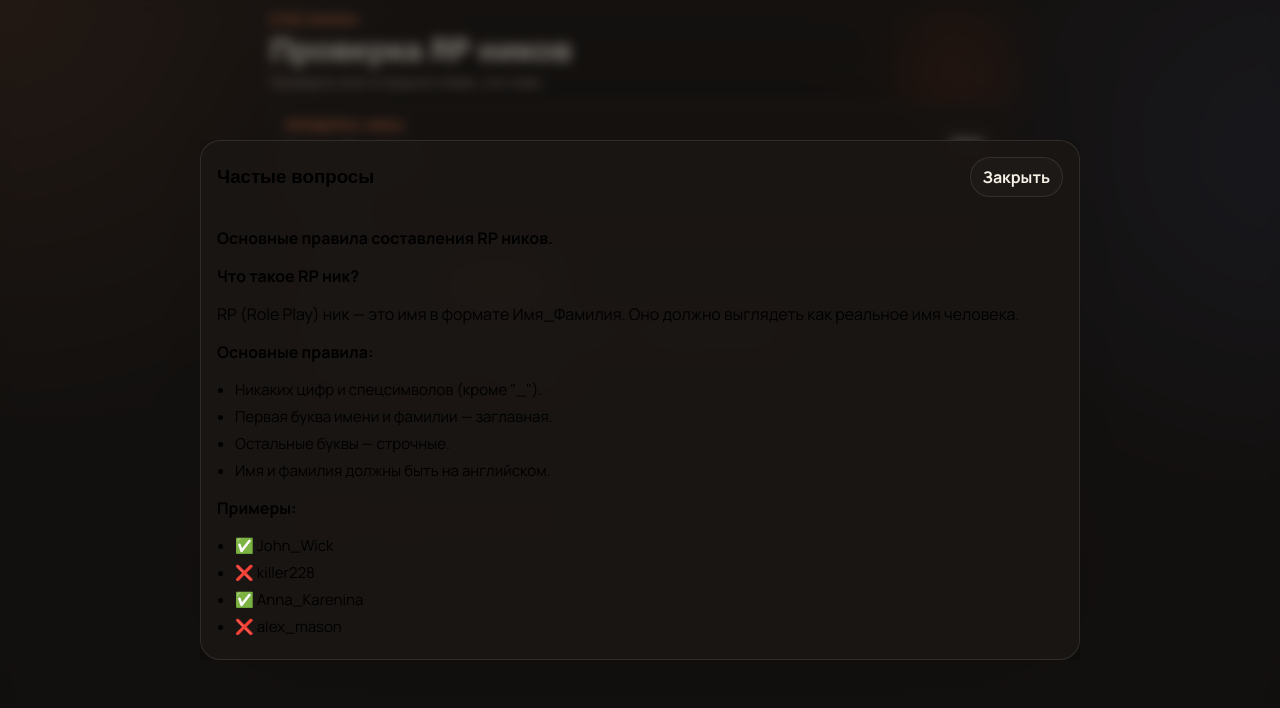
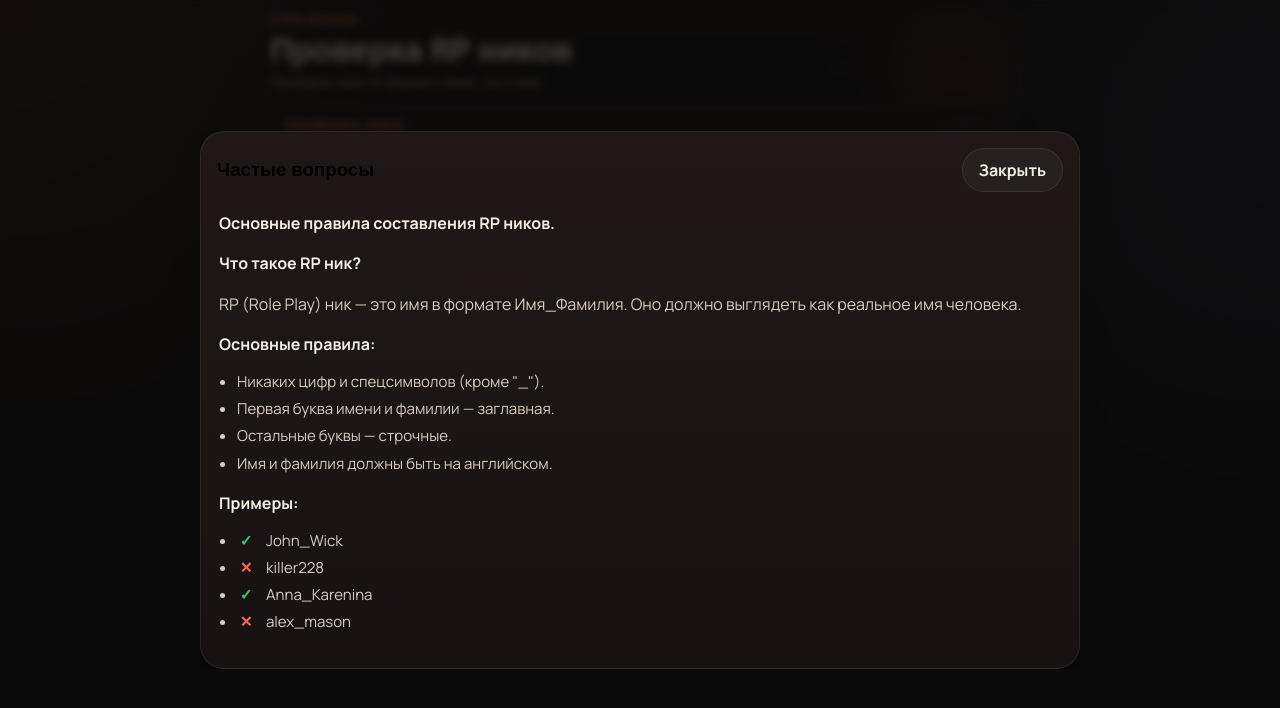
Before and after one commit to zyrorussia-commits/checker-Nick_Name, a plain HTML site: page index.html in a window 1280 px wide. Both pictures are taken after a click on the button "FAQ". Drawn offline with Linux system fonts and the light colour scheme.

Commit message:
Add files via upload

```diff
--- a/index.html
+++ b/index.html
@@ -60,7 +60,7 @@
   </div>
 
   <dialog class="modal" id="faqModal">
-    <div class="modal-card">
+    <div class="modal-card modal-card-faq">
       <div class="modal-head">
         <h3>Частые вопросы</h3>
         <button class="icon-button" data-close="faqModal" type="button">Закрыть</button>
@@ -77,11 +77,11 @@
           <li>Имя и фамилия должны быть на английском.</li>
         </ul>
         <p><strong>Примеры:</strong></p>
-        <ul class="detail-list">
-          <li>✅ John_Wick</li>
-          <li>❌ killer228</li>
-          <li>✅ Anna_Karenina</li>
-          <li>❌ alex_mason</li>
+        <ul class="detail-list faq-examples">
+          <li><span class="example-mark ok">✓</span> John_Wick</li>
+          <li><span class="example-mark bad">✕</span> killer228</li>
+          <li><span class="example-mark ok">✓</span> Anna_Karenina</li>
+          <li><span class="example-mark bad">✕</span> alex_mason</li>
         </ul>
       </div>
     </div>
--- a/styles.css
+++ b/styles.css
@@ -388,8 +388,8 @@ body.is-dark .status {
 }
 
 .modal::backdrop {
-  background: rgba(17, 14, 13, 0.5);
-  backdrop-filter: blur(6px);
+  background: rgba(8, 7, 7, 0.74);
+  backdrop-filter: blur(4px);
 }
 
 .modal-card {
@@ -398,6 +398,12 @@ body.is-dark .status {
   border-radius: 20px;
   box-shadow: var(--shadow);
   overflow: hidden;
+}
+
+.modal-card-faq {
+  background: linear-gradient(180deg, rgba(31, 24, 22, 0.98), rgba(24, 19, 18, 0.98));
+  border-color: rgba(255, 255, 255, 0.08);
+  border-radius: 24px;
 }
 
 .modal-card-wide {
@@ -414,6 +420,61 @@ body.is-dark .status {
 
 .modal-body {
   padding: 14px 16px 16px;
+}
+
+.faq-body {
+  padding: 18px 18px 20px;
+  color: #d8cdc2;
+  line-height: 1.65;
+}
+
+.faq-body p {
+  margin: 0 0 14px;
+}
+
+.faq-body strong {
+  color: #f4ede6;
+}
+
+.faq-body .detail-list {
+  margin: 0 0 16px;
+  padding-left: 18px;
+}
+
+.faq-body .detail-list li {
+  color: #d8cdc2;
+}
+
+.faq-examples {
+  list-style: disc;
+}
+
+.example-mark {
+  display: inline-flex;
+  align-items: center;
+  justify-content: center;
+  width: 18px;
+  margin-right: 8px;
+  font-weight: 800;
+}
+
+.example-mark.ok {
+  color: #37c86b;
+}
+
+.example-mark.bad {
+  color: #ff684f;
+}
+
+.modal-card-faq .icon-button {
+  padding: 10px 16px;
+  border-radius: 999px;
+  background: rgba(255, 255, 255, 0.04);
+  border-color: rgba(255, 255, 255, 0.08);
+}
+
+.modal-card-faq .icon-button:hover {
+  background: rgba(255, 255, 255, 0.08);
 }
 
 .tabs {
```
